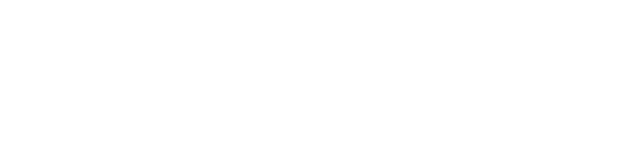
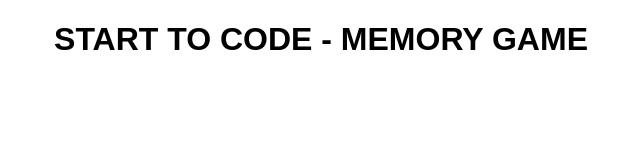
Before and after one commit to pgmgent-atwork2/project-1-workshop-start-2-code-lore-tyson, a plain HTML site: page uitleg.html in a window 1280 px wide. Shown: the whole page, without its empty margins (319-959 px from the left). Drawn offline with Linux system fonts and the light colour scheme.

Commit message:
added h1 + styled

```diff
--- a/assets/CSS/main.css
+++ b/assets/CSS/main.css
@@ -16,3 +16,10 @@ img.memory-game__card {
   object-fit: cover;
   overflow: hidden;
 }
+
+
+h1{
+  text-align: center;
+  text-transform: uppercase;
+  font-family: Arial, Helvetica, sans-serif;
+}
--- a/uitleg.html
+++ b/uitleg.html
@@ -4,6 +4,14 @@
     <meta charset="UTF-8" />
     <meta name="viewport" content="width=device-width, initial-scale=1.0" />
     <title>Document</title>
+    <link rel="stylesheet" href="assets/CSS/main.css">
   </head>
-  <body></body>
+  <body>
+    <header>
+      <h1>Start to code - Memory Game</h1>
+    </header>
+    <div class="container">
+
+    </div>
+  </body>
 </html>
```
